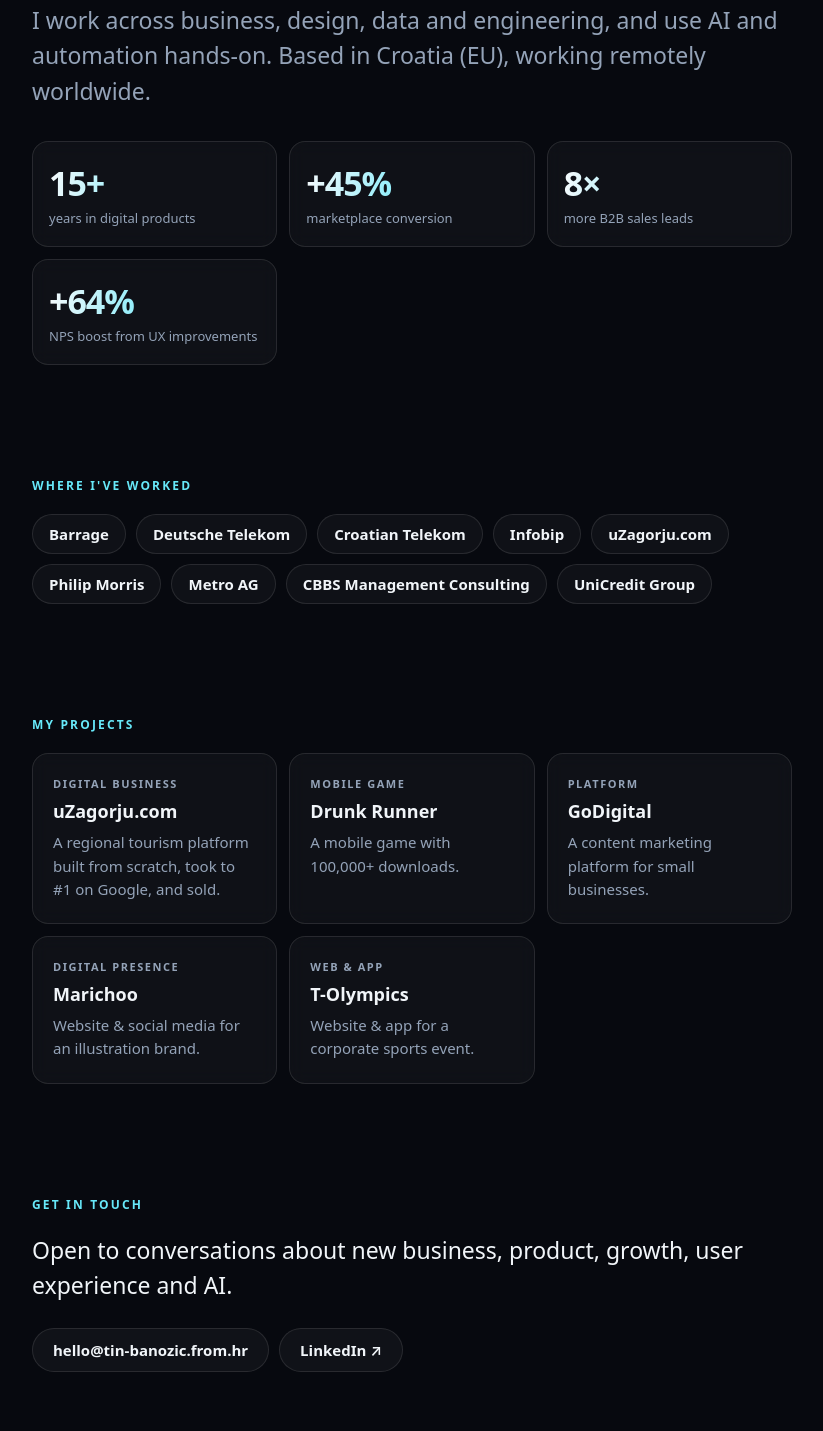
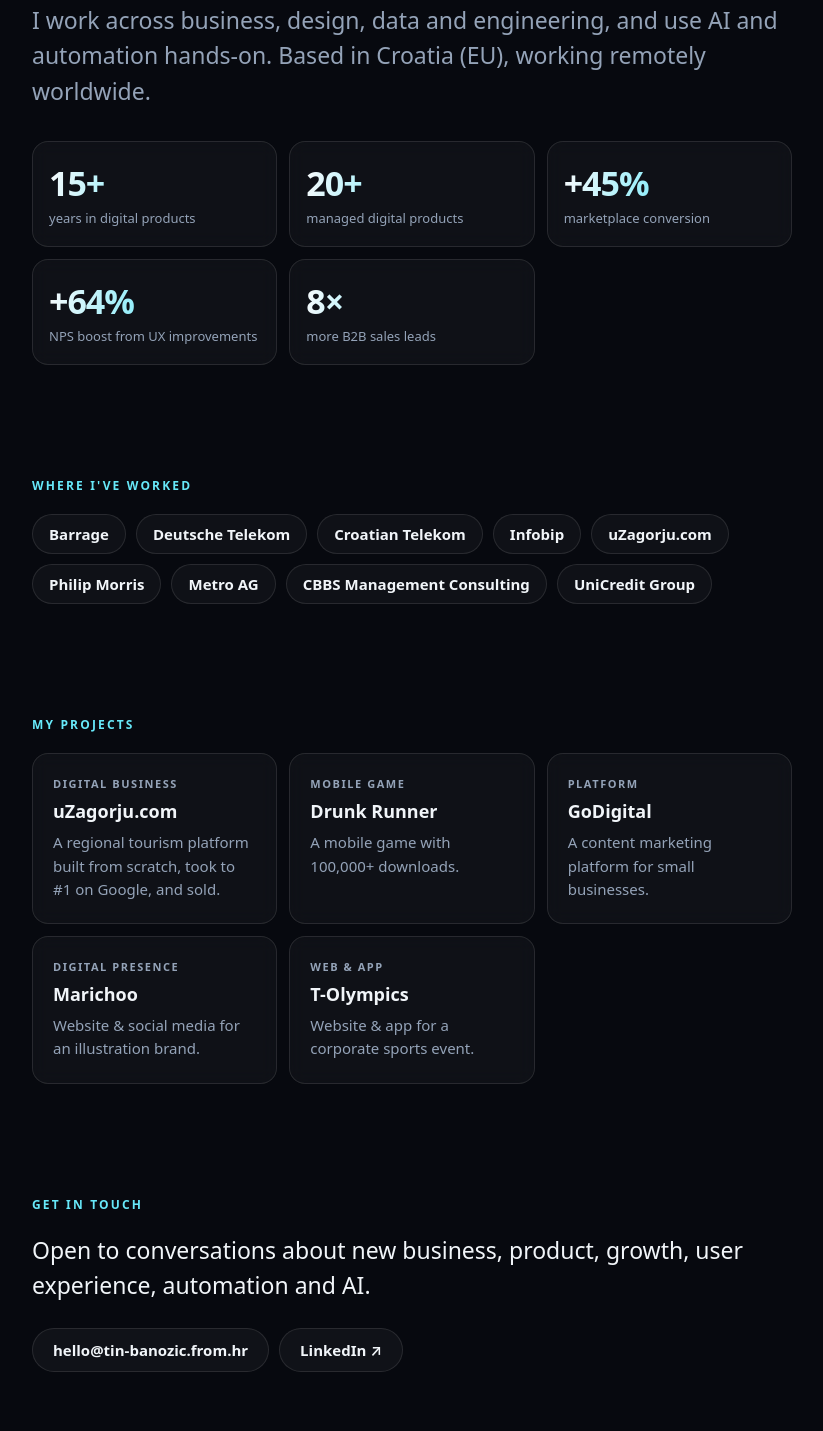
Before and after one commit to railban/tin-banozic-website, a plain HTML site: page index.html in a window 1280 px wide. Shown: the part 985-2416 px from the top of the page, without its empty margins (228-1051 px from the left). Drawn offline with Linux system fonts and the light colour scheme.

Commit message:
Update index.html
metrics updated again

```diff
--- a/index.html
+++ b/index.html
@@ -392,9 +392,10 @@
       <p class="lead muted">I work across business, design, data and engineering, and use AI and automation hands-on. Based in Croatia (EU), working remotely worldwide.</p>
       <div class="stats">
         <div class="stat"><b>15+</b><span>years in digital products</span></div>
+        <div class="stat"><b>20+</b><span>managed digital products</span></div>
         <div class="stat"><b>+45%</b><span>marketplace conversion</span></div>
+        <div class="stat"><b>+64%</b><span>NPS boost from UX improvements</span></div>
         <div class="stat"><b>8×</b><span>more B2B sales leads</span></div>
-        <div class="stat"><b>+64%</b><span>NPS boost from UX improvements</span></div>
       </div>
     </section>
 
@@ -446,7 +447,7 @@
 
     <section>
       <h2>Get in touch</h2>
-      <p class="lead">Open to conversations about new business, product, growth, user experience and AI.</p>
+      <p class="lead">Open to conversations about new business, product, growth, user experience, automation and AI.</p>
       <div class="links">
         <script>
           // Assemble the address at runtime so it never appears as plain text in the page source
```
